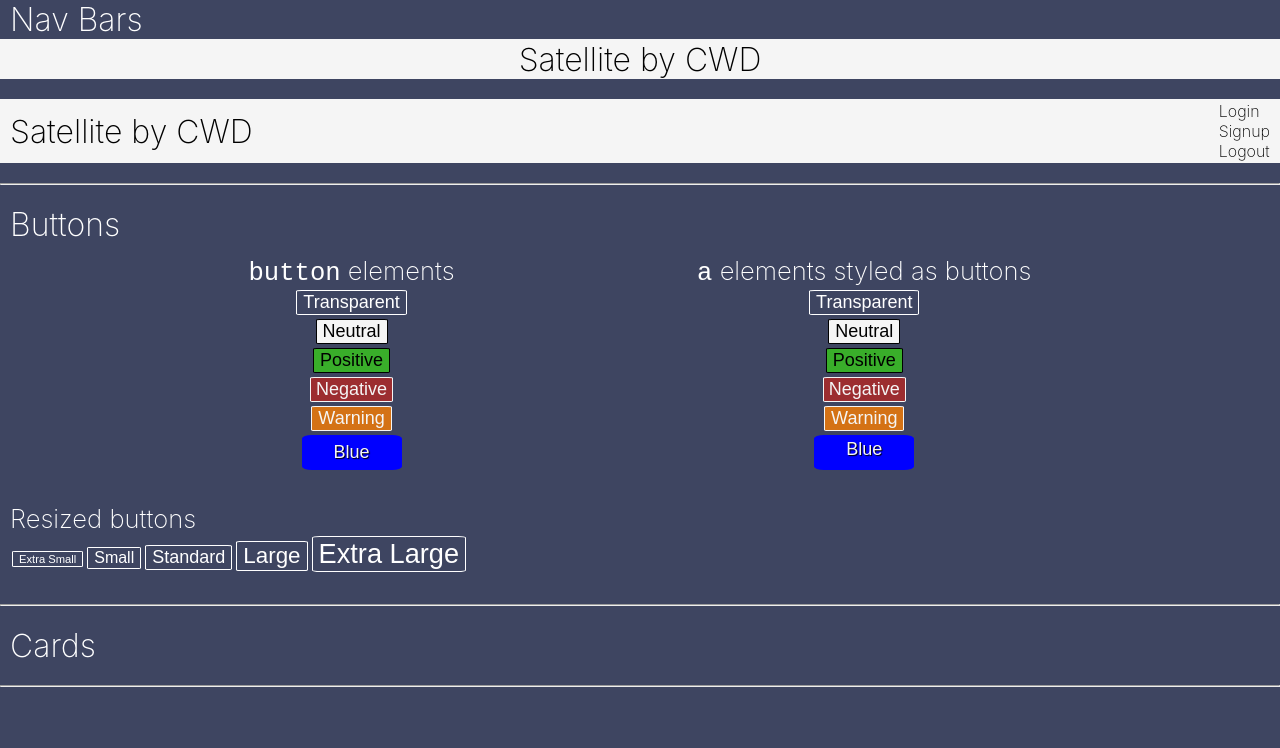
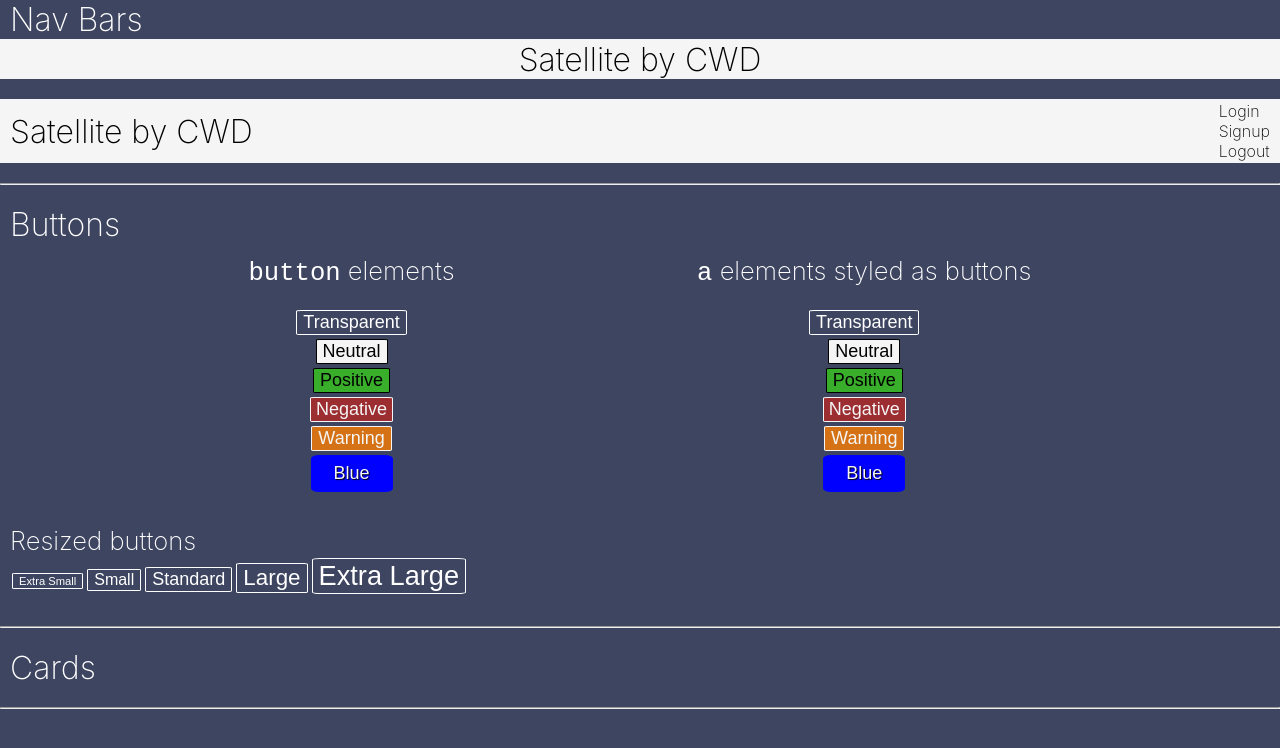
Before and after one commit to Cinque-Web-Development/satellite, a React (Create React App) app: page / in a window 1280 px wide. Shown: the top 748 px of the page. Built offline with nearby package versions, Linux system fonts and the light colour scheme.

Commit message:
fix blue button

```diff
--- a/src/components/Buttons/Buttons.css
+++ b/src/components/Buttons/Buttons.css
@@ -84,8 +84,7 @@
     border: 3px solid blue;
     background-color: blue;
     color: whitesmoke;
-    width: 100px;
-    height: 35px;
+    padding: 5px 20px;
     border-radius: 10%;
     transition: background-color border 0.2s;
     text-shadow: 1px 1px 1px black;
--- a/src/components/Buttons/Buttons.jsx
+++ b/src/components/Buttons/Buttons.jsx
@@ -7,7 +7,7 @@ export default function Buttons() {
         <div className="Buttons">
             <div className="button-columns-wrapper">
                 <div className="buttons-section">
-                    <h3><code>button</code> elements</h3>
+                    <h3><code>button</code> elements</h3><br />
                     <button className="stlt-btn">Transparent</button>
                     <button className="stlt-btn stlt-std-btn">Neutral</button>
                     <button className="stlt-btn stlt-pos-btn">Positive</button>
@@ -16,7 +16,7 @@ export default function Buttons() {
                     <button className="stlt-btn stlt-blue-btn">Blue</button>
                 </div>
                 <div className="buttons-section">
-                    <h3><code>a</code> elements styled as buttons</h3>
+                    <h3><code>a</code> elements styled as buttons</h3><br />
                     <a href="/" className="stlt-btn">Transparent</a>
                     <a href="/" className="stlt-btn stlt-std-btn">Neutral</a>
                     <a href="/" className="stlt-btn stlt-pos-btn">Positive</a>
```
